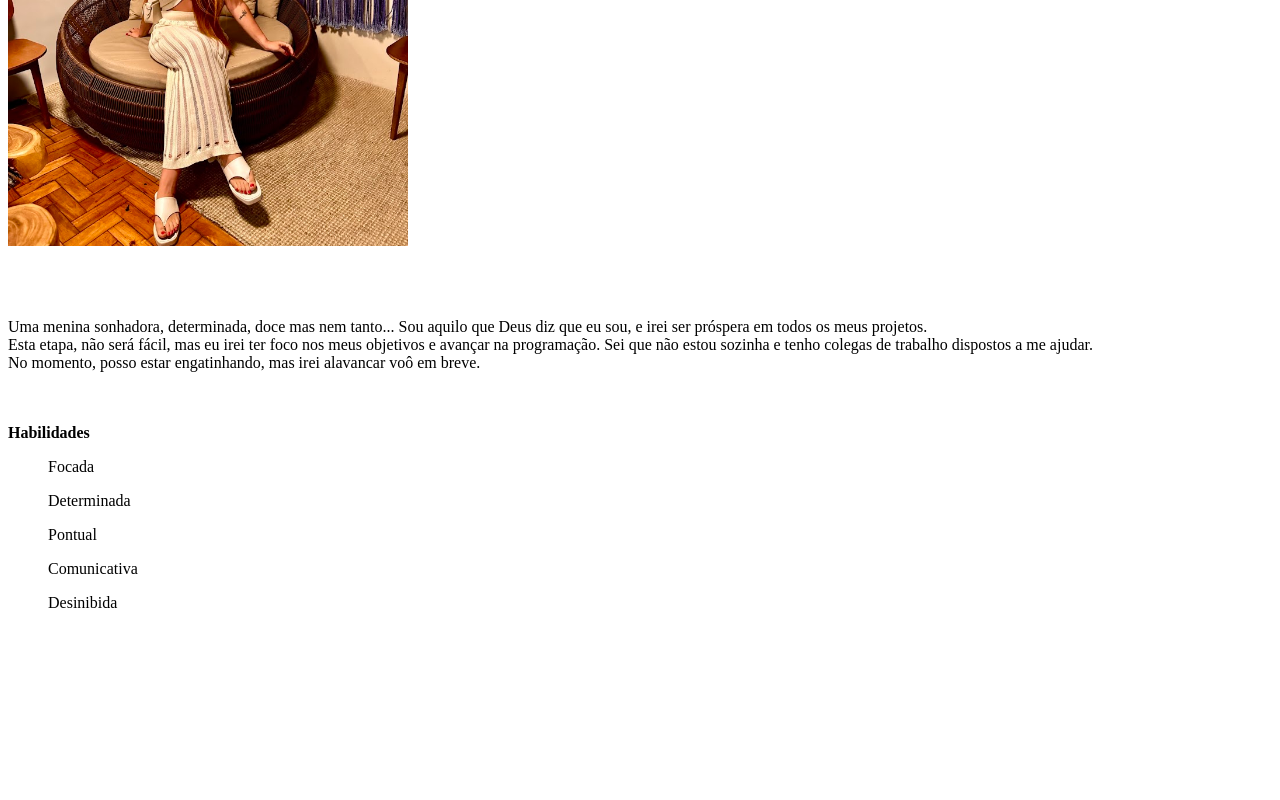
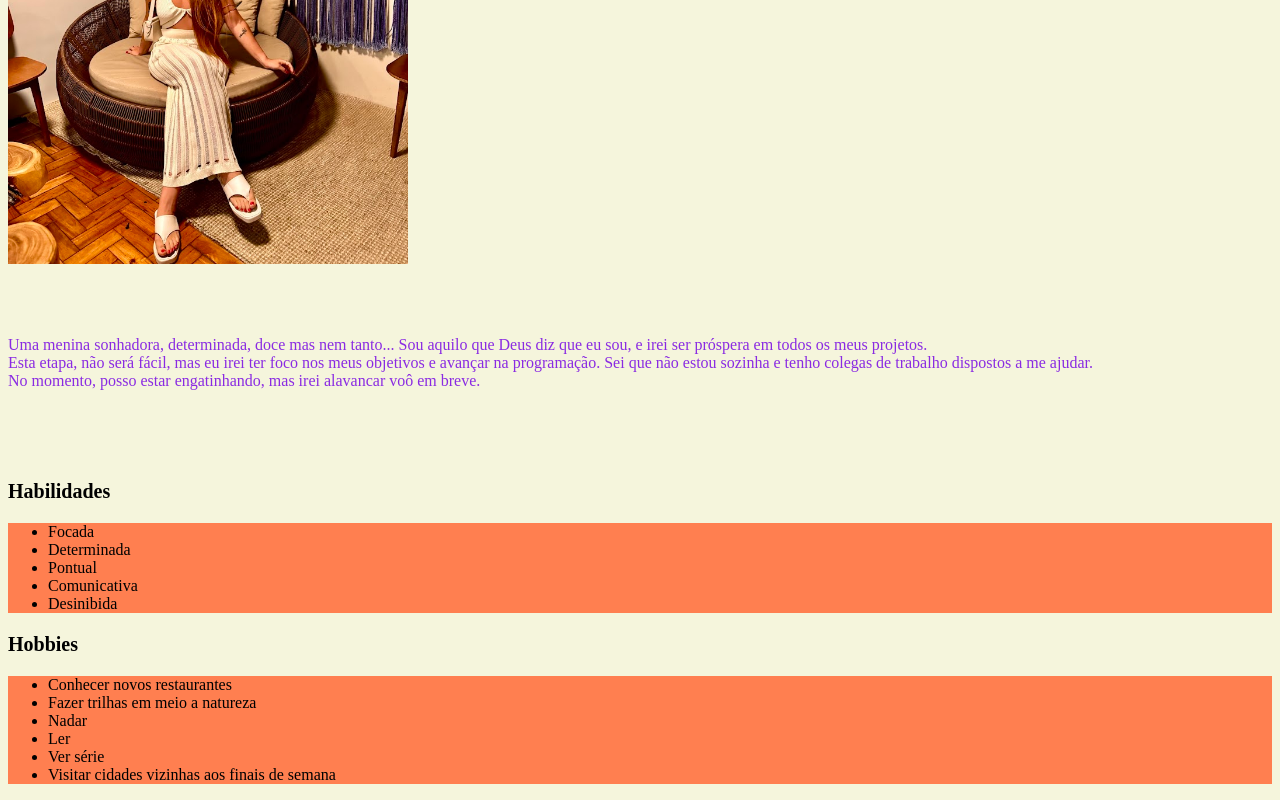
Before and after one commit to luiza-lc/Portf-lio, a plain HTML site: page index.html in a window 1280 px wide. Shown: the part 435-1235 px from the top of the page. Before the commit the page ends 1063 px from the top, so only its background shows below. Drawn offline with Linux system fonts and the light colour scheme.

Commit message:
adicionando css ao index

```diff
--- a/index.html
+++ b/index.html
@@ -4,38 +4,74 @@
     <meta charset="UTF-8">
     <meta name="viewport" content="width=device-width, initial-scale=1.0">
     <title>LuizaCristina</title>
+    <style>
+        h1 {
+            color: : plum;
+        }
+
+        body {
+            background-color: beige;
+        }
+
+        #textone {
+            color: blueviolet;
+        }
+
+        .title {
+            font-size: 20px;
+        }
+
+        .list {
+            color: black;
+            background-color: coral;
+        }
+
+    </style>
 </head>
 <body>
 
     <h1><em>Luiza Cristina Carneiro Soares</em></h1>
     <p> <a href="https://www.instagram.com/_luuizaa/" target="_blank" rel="noopener noreferrer">Instagram</a></p>
     <br>
+    <a href="https://github.com/luiza-lc" target="_blank">Github</a>
 <p> <img src="IMG_2709.jpg" alt="foto" width="400px"></p>
 
 <br>
 <br>
-<p>
+<p id="textone">
     Uma menina sonhadora, determinada, doce mas nem tanto... Sou aquilo que Deus diz que eu sou, e irei ser próspera em todos os meus projetos.
     <br>
     Esta etapa, não será fácil, mas eu irei ter foco nos meus objetivos e avançar na programação. Sei que não estou sozinha e tenho colegas de trabalho dispostos a me ajudar.
     <br>
     No momento, posso estar engatinhando, mas irei alavancar voô em breve.
+</p>
     <br>
     <br>
     <br>
 
-    <p><strong>Habilidades</strong></p>
+    <p class="title" ><strong>Habilidades</strong></p>
 
-        <ul>Focada</ul>
-        <ul>Determinada</ul>
-        <ul>Pontual</ul>
-        <ul>Comunicativa</ul>
-        <ul>Desinibida</ul>
+    <ul class="list">
+
+        <li>Focada</li>
+        <li>Determinada</li>
+        <li>Pontual</li>
+        <li>Comunicativa</ulli>
+        <li>Desinibida</li>
+
+    </ul>
 
 
+    <p class="title"><strong>Hobbies</strong>    </p>
+        <ul class="list">
+            <li>Conhecer novos restaurantes </li>
+            <li>Fazer trilhas em meio a natureza </li>
+            <li>Nadar </li>
+            <li> Ler </li>
+            <li>Ver série </li>
+            <li>Visitar cidades vizinhas aos finais de semana</li>
+        </ul>
 
-
-</p>
 
 </body>
 </html>
```
